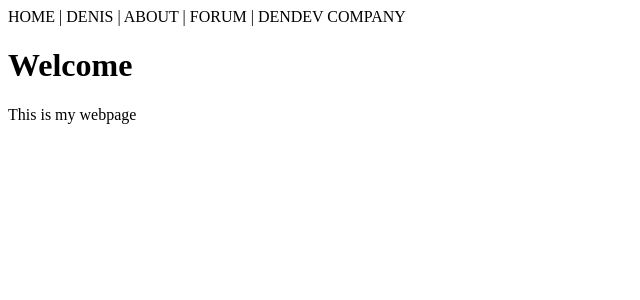
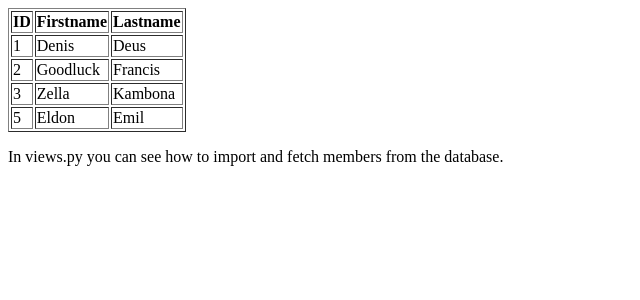
Before and after one commit to denyDeus/DjangoTutorial, a Django app: page /testing/ in a window 1280 px wide. Shown: the top 300 px of the page, without its empty margins (0-640 px from the left). Run offline with Django 5.2, Linux system fonts and the light colour scheme; data comes from the database, SQL or seed files in the repository.

Commit message:
Update template and views to display members list and improve context handling

```diff
--- a/Tennis_club/my_tennis_club/members/templates/template.html
+++ b/Tennis_club/my_tennis_club/members/templates/template.html
@@ -2,11 +2,22 @@
 <html>
 <body>
 
-{% include "mymenu.html" with me="DENIS" sponsor="DENDEV COMPANY" %}
+<table border='1'>
+  <tr>
+    <th>ID</th>
+    <th>Firstname</th>
+    <th>Lastname</th>
+  </tr>
+  {% for x in mymembers %}
+    <tr>
+      <td>{{ x.id }}</td>
+        <td>{{ x.firstname }}</td>
+      <td>{{ x.lastname }}</td>
+    </tr>
+  {% endfor %}
+</table>
 
-<h1>Welcome</h1>
-
-<p>This is my webpage</p>
+<p>In views.py you can see how to import and fetch members from the database.</p>
 
 </body>
 </html>
--- a/Tennis_club/my_tennis_club/members/views.py
+++ b/Tennis_club/my_tennis_club/members/views.py
@@ -23,6 +23,9 @@ def main(request):
   return HttpResponse(template.render())
 
 def testing(request):
-  mymembers = Member.objects.all().values()
+  mydata = Member.objects.all()
   template = loader.get_template('template.html')
-  return HttpResponse(template.render())
+  context = {
+    'mymembers': mydata,
+  }
+  return HttpResponse(template.render(context, request))
```
